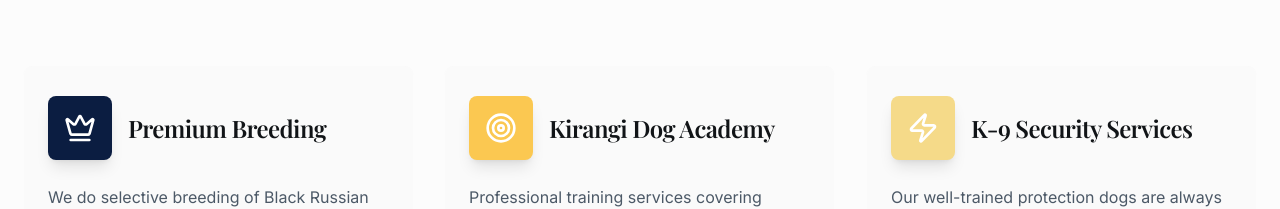
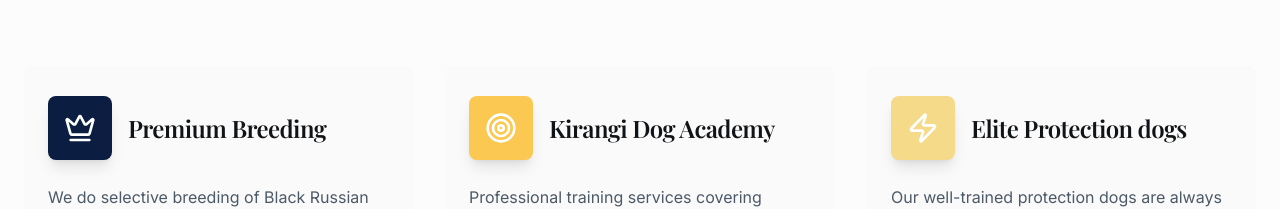
Before and after one commit to genesiskamau/kirans-sleek-canine-canvas, a React (Vite) app: page / in a window 1280 px wide. Shown: the part 2568-2777 px from the top of the page. Built offline with nearby package versions, Linux system fonts and the light colour scheme.

Commit message:
Update services section text

```diff
--- a/src/components/ServicesSection.tsx
+++ b/src/components/ServicesSection.tsx
@@ -30,7 +30,7 @@ const ServicesSection = () => {
     },
     {
       icon: Zap,
-      title: "K-9 Security Services",
+      title: "Elite Protection dogs",
       description: "Our well-trained protection dogs are always ready for deployment to events for security coverage. Professional, reliable, and highly effective.",
       features: [
         "Event security",
```
